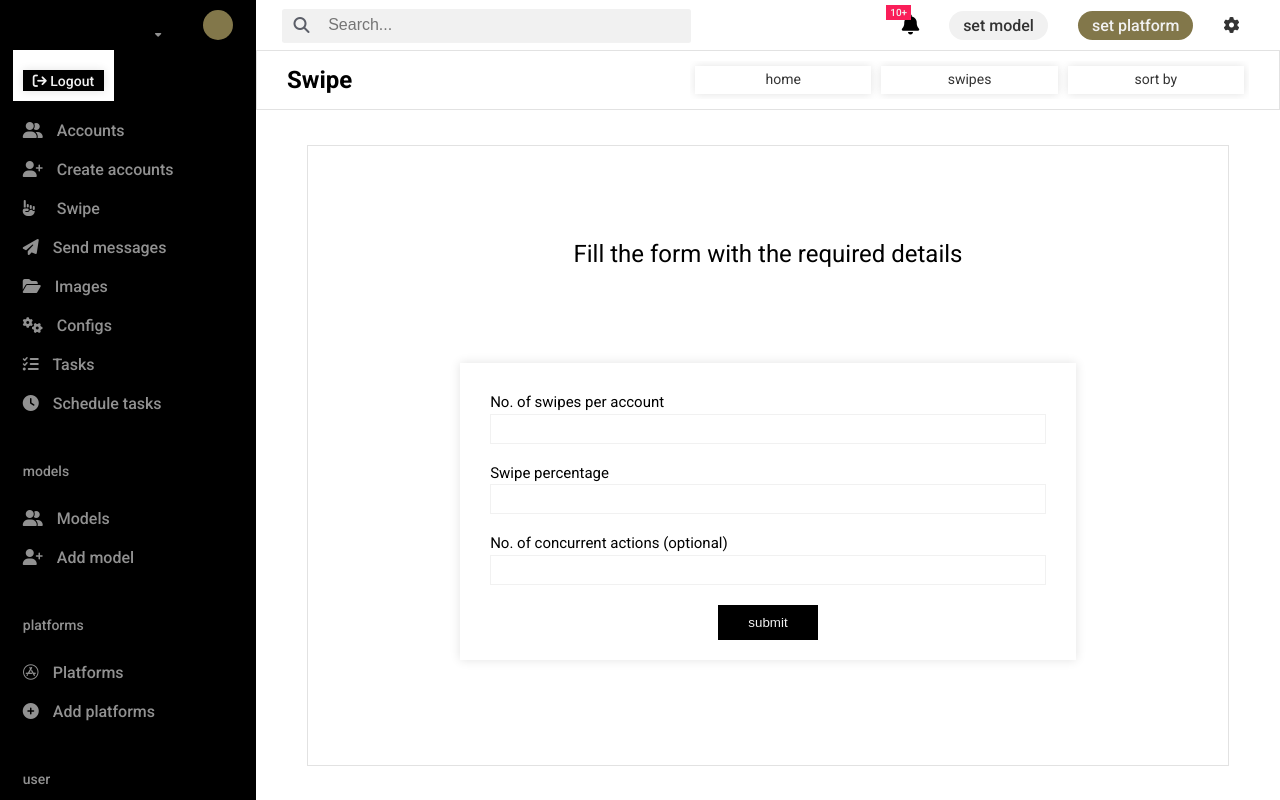
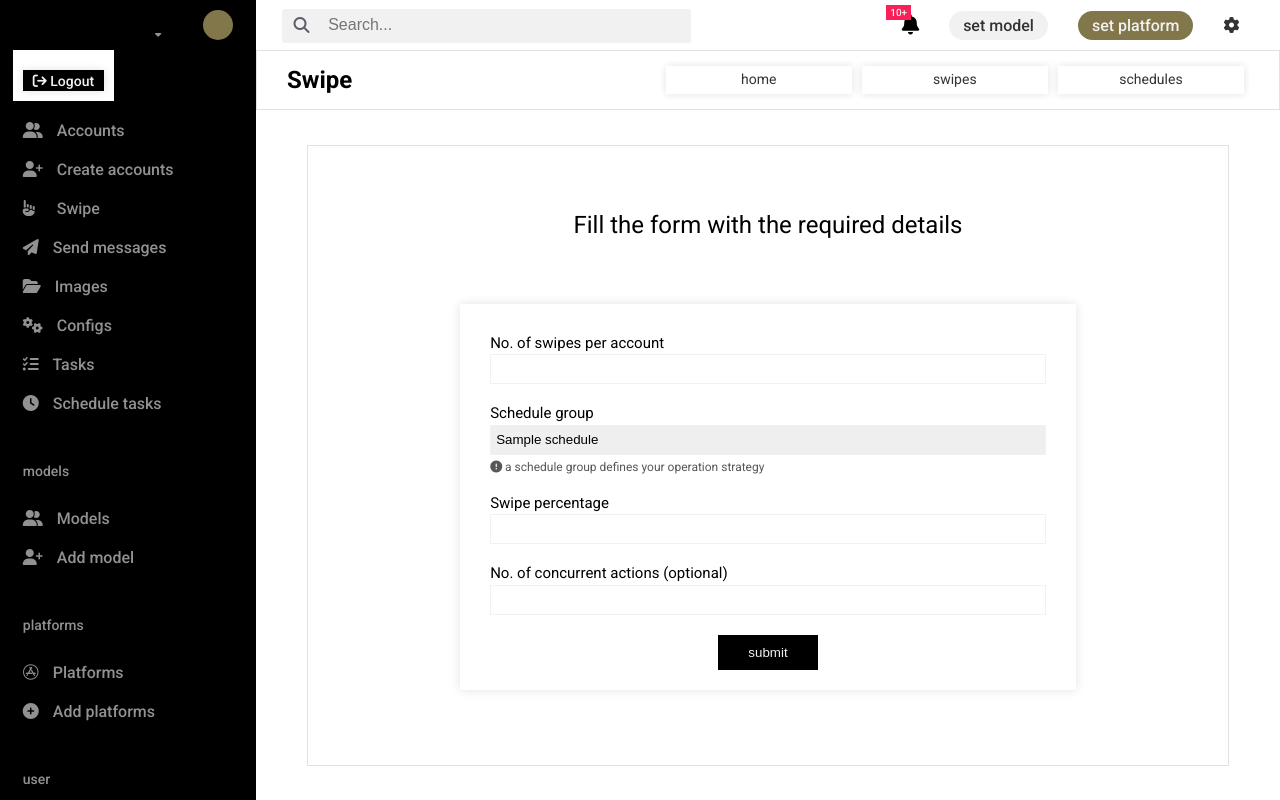
Before and after one commit to ihunna/auto-webpanel, a Flask app: template app/templates/swipe-page.html in a window 1280 px wide. Run offline with Flask 3, Linux system fonts and the light colour scheme; the template is opened without the code that fills it: most values are stand-ins (such as "Sample title", 1, 10 or a date in 2020).

Commit message:
update scheduler

```diff
--- a/app/app.py
+++ b/app/app.py
@@ -341,8 +341,6 @@ def model(action):
 					"handle":social.split('/')[1]
 				} for social in socials if social.strip()]
 
-			print(model_socials)
-
 			user_id = session.get('ADMIN')['id']
 			model_id = str(uuid.uuid4())
 
@@ -539,14 +537,70 @@ def logout():
 		abort(500)
 
 
-@app.route('/scheduler',methods=['GET'])
+@app.route('/schedules',methods=['GET'])
 @login_required
 @blocked
-@check_platform
-@check_model
-def scheduler():
-	g.page = 'scheduler'
-	return render_template('scheduler.html',schedules=session.get('SCHEDULES'))
+def schedules():
+	g.page = 'schedules'
+	action = request.args.get('action')
+	s_id = request.args.get('s')
+
+	if not action and not s_id:
+		db = conn()
+		cursor = db.cursor()
+		cursor.execute('''SELECT * FROM schedules WHERE user_id=? ORDER BY added_at DESC''', (session['ADMIN']['id'],))
+		schedules = cursor.fetchall()
+		schedules = [{
+			'id':s[0],
+			'name':str(s[2]),
+			'type':s[3],
+			'swipe_percent':s[4],
+			'swipe_start_at':s[5],
+			'added_at':s[6]
+		} for s in schedules]
+
+		for s in schedules:session['SCHEDULES'].update({s['id']:s})
+		if len(schedules) > 0:return render_template('schedules.html',schedules=schedules)
+		return render_template('schedules.html',action='add-schedule')
+
+	if action == 'add-schedule':
+		return render_template('schedules.html',action=action)
+
+	elif action == 'delete-schedule':
+		db = conn()
+		cursor = db.cursor()
+		cursor.execute('''DELETE FROM schedules WHERE id =? and user_id =?''',(s_id,session['ADMIN']['id']))
+		db.commit()
+
+		del session['SCHEDULES'][s_id]
+		return redirect('/schedules')
+
+@app.route('/schedules/<action>',methods=['POST'])
+@login_required
+@blocked
+def scheduler(action):
+	try:
+		if action == 'add-model':
+			name = request.form.get('s-name')
+			type = request.form.get('s-type')
+			swipe_percent = request.form.get('s-swipe-percent')
+			swipe_start_at = request.form.get('s-swipe-at')
+
+			user_id = session.get('ADMIN')['id']
+			s_id = str(uuid.uuid4())
+
+			db = conn()
+			cursor = db.cursor()
+
+			cursor.execute('''INSERT INTO schedules
+			(id,user_id,name,type,swipe_percent,swipe_start_at) VALUES (?,?,?,?,?,?)
+			''',(s_id,user_id,name,type.lower(),swipe_percent,swipe_start_at))
+			db.commit()
+			return jsonify({'msg':'schedule added successfully'}),200
+
+	except Exception as error:
+		print(error)
+		return abort(500)
 
 
 @app.route('/accounts',methods=['GET'])
@@ -575,7 +629,7 @@ def accounts():
 	limit = int(request.args.get('limit', 20))
 	offset = (page - 1) * limit if page <= total else 0
 
-	cursor.execute('''SELECT * FROM accounts WHERE user_id =? ORDER BY timestamp DESC LIMIT ? OFFSET ?''',
+	cursor.execute('''SELECT * FROM accounts WHERE user_id =? ORDER BY created_at DESC LIMIT ? OFFSET ?''',
 					(session['ADMIN']['id'],limit,offset))
 	accounts = cursor.fetchall()
 	sum = min((offset) + len(accounts), total)
@@ -711,7 +765,9 @@ def show_create_accounts():
 			'start_time':task[4],
 			'status':task[5]
 		}
-	return render_template('create-accounts.html',running=running,task_status=task_status,
+
+	schedules = [s for s in list(session['SCHEDULES'].values()) if s['type'] == 'account']
+	return render_template('create-accounts.html',schedules=schedules,running=running,task_status=task_status,
 			model=session['MODEL'])
 
 ##SWIPE PAGE
@@ -740,7 +796,8 @@ def swipe_page():
 			'status': task[3],
 			'progress': task[4]
 		}
-	return render_template('swipe-page.html',running=running,task_status=task_status)
+	schedules = [s for s in list(session['SCHEDULES'].values()) if s['type'] == 'swiping']
+	return render_template('swipe-page.html',schedules=schedules,running=running,task_status=task_status)
 
 @app.route('/swipe', methods=['POST'])
 @login_required
--- a/app/app_configs.py
+++ b/app/app_configs.py
@@ -120,11 +120,13 @@ def conn():
 					data TEXT,
 					email TEXT,
 					model TEXT,
+					platform TEXT,
 					notifications TEXT,
 					swipes INTEGER,
 					messages INTEGER,
 					likes INTEGER,
-					timestamp DATETIME DEFAULT CURRENT_TIMESTAMP)
+					start_swipe_at DATETIME,
+					created_at DATETIME DEFAULT CURRENT_TIMESTAMP)
 					''')
 		#create tasks table
 		cursor.execute(''' CREATE TABLE IF NOT EXISTS tasks
@@ -133,6 +135,11 @@ def conn():
 		#create images table
 		cursor.execute('''CREATE TABLE IF NOT EXISTS images
 		(id TEXT PRIMARY KEY, data TEXT,type TEXT,model TEXT,user_id TEXT, status TEXT)
+		''')
+
+		#create schedule table
+		cursor.execute('''CREATE TABLE IF NOT EXISTS schedules
+		(id TEXT PRIMARY KEY,user_id TEXT,name TEXT,type TEXT,swipe_percent TEXT,swipe_start_at TEXT,added_at DATETIME DEFAULT CURRENT_TIMESTAMP)
 		''')
 
 	return db
--- a/app/static/css/responsive.css
+++ b/app/static/css/responsive.css
@@ -549,7 +549,7 @@ td.actions{
 
     .op-holder > .op-card > div{
         margin: 2.5px 0;
-        font-size: 13px;
+        font-size: 10px;
     }
 
     .op-holder > .op-card > .op-spinner > i{
--- a/app/static/css/utils.css
+++ b/app/static/css/utils.css
@@ -42,6 +42,13 @@
     background-color: #ddd;
     border-radius: 5px;
   }
+
+.input-highlight{
+    color: #5a5656;
+    margin-top: 5px;
+    font-weight: 400;
+    font-size: 12px;
+}
 
 
 .overlay{
--- a/app/static/js/settings.mjs
+++ b/app/static/js/settings.mjs
@@ -193,6 +193,28 @@ import { showHide, createModal, sendRequest} from "./utils.mjs";
         })
     }catch(error){con.log(error)}
     try{
+        const scheduleForm = doc.querySelector('#schedule-form');
+        scheduleForm.addEventListener('submit',(e)=>{
+            e.preventDefault();
+            const formData = new FormData(scheduleForm);
+
+            const url = scheduleForm.classList.contains('edit-schedule')? '/schedules/edit-schedule':'schedules/add-model'
+            sendRequest('POST', url, null, formData).then(response => {
+                scheduleForm.reset()
+                showHide('show',[alertBox],response,{'bg':colorSuccess,'color':colorLessWhite});
+                setTimeout(() => {
+                    showHide('no-show',[alertBox]);
+                    window.location.href='/schedules'
+                }, 5000)
+            })
+            .catch(error => {
+                showHide('show',[alertBox],error,{'bg':colorDanger,'color':colorLessWhite});
+                setTimeout(() => showHide('no-show',[alertBox]), 5000)
+                con.error(error);
+            });
+        })
+    }catch(error){con.log(error)}
+    try{
         const adminForm = doc.querySelector('#admin-form');
         adminForm.addEventListener('submit',(e)=>{
             e.preventDefault();
--- a/app/templates/layout.html
+++ b/app/templates/layout.html
@@ -122,8 +122,8 @@
                        Tasks
                     </a>
                 </li>
-                <li class="{% if g.page == 'scheduler' %}active{% endif %}">
-                    <a href="/scheduler">
+                <li class="{% if g.page == 'schedules' %}active{% endif %}">
+                    <a href="/schedules">
                         <i class="fas fa-clock"></i>
                       Schedule tasks
                     </a>
--- a/app/templates/swipe-page.html
+++ b/app/templates/swipe-page.html
@@ -30,9 +30,9 @@
                     <a href="" class="eleveted-a">
                         swipes
                     </a>
-                    <a href="" class="eleveted-a">
-                        sort by
-                    </a>
+                    <a href="/schedules" class="eleveted-a">
+                        schedules
+                     </a>
                 </div>
             </div>
 
@@ -93,6 +93,18 @@
                                  <label for="op-count">No. of swipes per account</label>
                                  <input type="number" id="op-count" name="op-count" required>
                              </div>
+                             {% if schedules%}
+                                <div>
+                                    <label for="op-group">Schedule group</label>
+                                    <select id="op-group" name="op-group">
+                                        <option value="" disabled>select schedule group</option>
+                                        {%for s in schedules%}
+                                            <option value="{{s.id}}">{{s.name}}</option>
+                                        {%endfor%}
+                                    </select>
+                                    <h5 class="input-highlight"> <i class="fas fas fa-exclamation-circle"></i> a schedule group defines your operation strategy</h5>
+                                </div>
+                            {%endif%}
                              <div>
                                 <label for="op-count">Swipe percentage</label>
                                 <input type="number" id="op-count" name="swp-percentage" required>
```
Also changed, not shown: other parts of app/static/css/utils.css (+3 -2 lines), app/templates/create-accounts.html (+16 -3 lines), app/templates/scheduler.html (deleted, +0 -98 lines), app/templates/schedules.html (added, +122 -0 lines).
